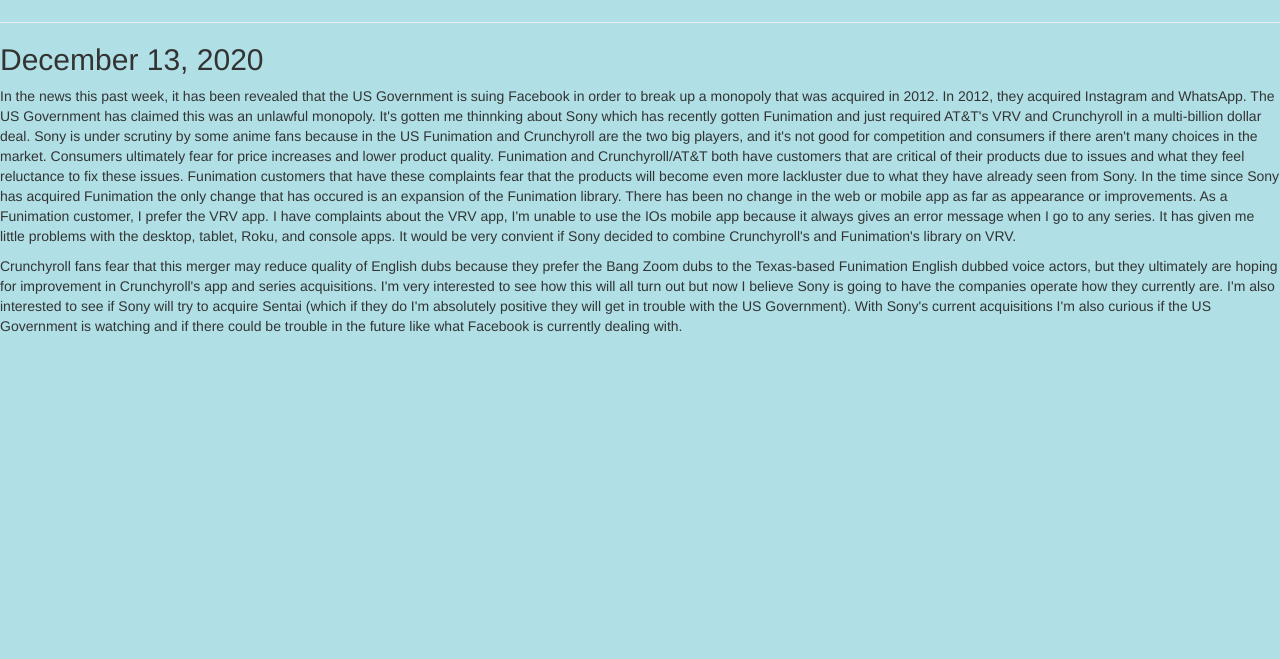
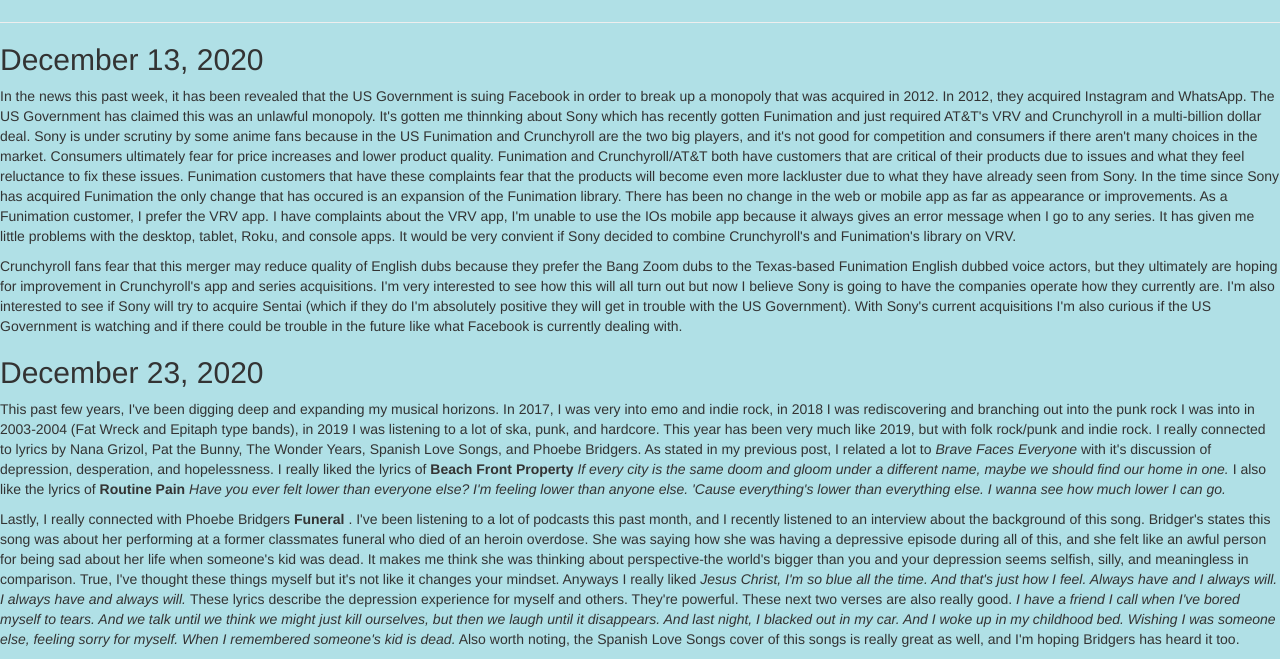
Before and after one commit to racarr07/crispy-funicular, a plain HTML site: page index.html in a window 1280 px wide. Shown: the part 1410-2069 px from the top of the page. Before the commit the page ends 1756 px from the top, so only its background shows below. Drawn offline with nearby package versions, Linux system fonts and the light colour scheme.

Commit message:
Update index.html

```diff
--- a/index.html
+++ b/index.html
@@ -66,6 +66,23 @@
 		see how this will all turn out but now I believe Sony is going to have the companies operate how they currently are. I'm also interested to see
 		if Sony will try to acquire Sentai (which if they do I'm absolutely positive they will get in trouble with the US Government). With Sony's current
 		acquisitions I'm also curious if the US Government is watching and if there could be trouble in the future like what Facebook is currently dealing with.</p>
-
+	<h2>December 23, 2020</h2>
+	<p>This past few years, I've been digging deep and expanding my musical horizons. In 2017, I was very into emo and indie rock, in 2018 I was rediscovering and branching
+		out into the punk rock I was into in 2003-2004 (Fat Wreck and Epitaph type bands), in 2019 I was listening to a lot of ska, punk, and hardcore. This year
+		has been very much like 2019, but with folk rock/punk and indie rock. I really connected to lyrics by Nana Grizol, Pat the Bunny, The Wonder Years,
+		Spanish Love Songs, and Phoebe Bridgers. As stated in my previous post, I related a lot to <i> Brave Faces Everyone </i> with it's discussion of depression,
+		desperation, and hopelessness. I really liked the lyrics of <strong> Beach Front Property </strong> <i> If every city is the same doom and gloom under
+		a different name, maybe we should find our home in one. </i> I also like the lyrics of <strong> Routine Pain </strong> <i> Have you ever felt lower than
+		everyone else? I'm feeling lower than anyone else. 'Cause everything's lower than everything else. I wanna see how much lower I can go. </i> </p>
+	<p> Lastly, I really connected with Phoebe Bridgers <strong> Funeral </strong>. I've been listening to a lot of podcasts this past month, and I recently listened
+		to an interview about the background of this song. Bridger's states this song was about her performing at a former classmates funeral who died of an
+		heroin overdose. She was saying how she was having a depressive episode during all of this, and she felt like an awful person for being sad about
+		her life when someone's kid was dead. It makes me think she was thinking about perspective-the world's bigger than you and your depression seems
+		selfish, silly, and meaningless in comparison. True, I've thought these things myself but it's not like it changes your mindset. Anyways I really liked <i>
+		Jesus Christ, I'm so blue all the time. And that's just how I feel. Always have and I always will. I always have and always will. </i> These lyrics
+		describe the depression experience for myself and others. They're powerful. These next two verses are also really good. <i> I have a friend I call
+		when I've bored myself to tears. And we talk until we think we might just kill ourselves, but then we laugh until it disappears. And last night,
+		I blacked out in my car. And I woke up in my childhood bed. Wishing I was someone else, feeling sorry for myself. When I remembered someone's kid is dead.</i>
+		Also worth noting, the Spanish Love Songs cover of this songs is really great as well, and I'm hoping Bridgers has heard it too.</p>
 	</body>
          </html>
```
